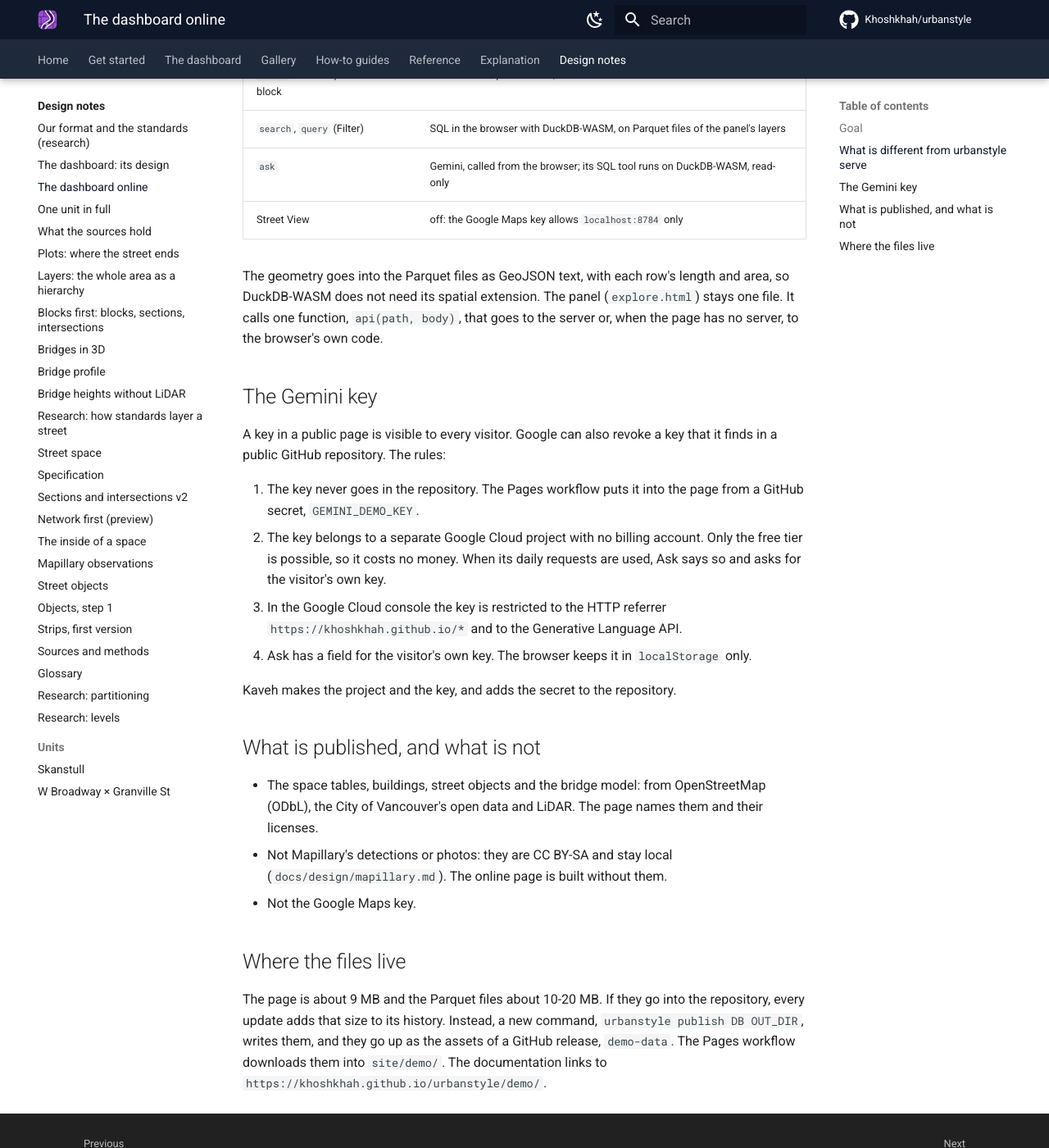
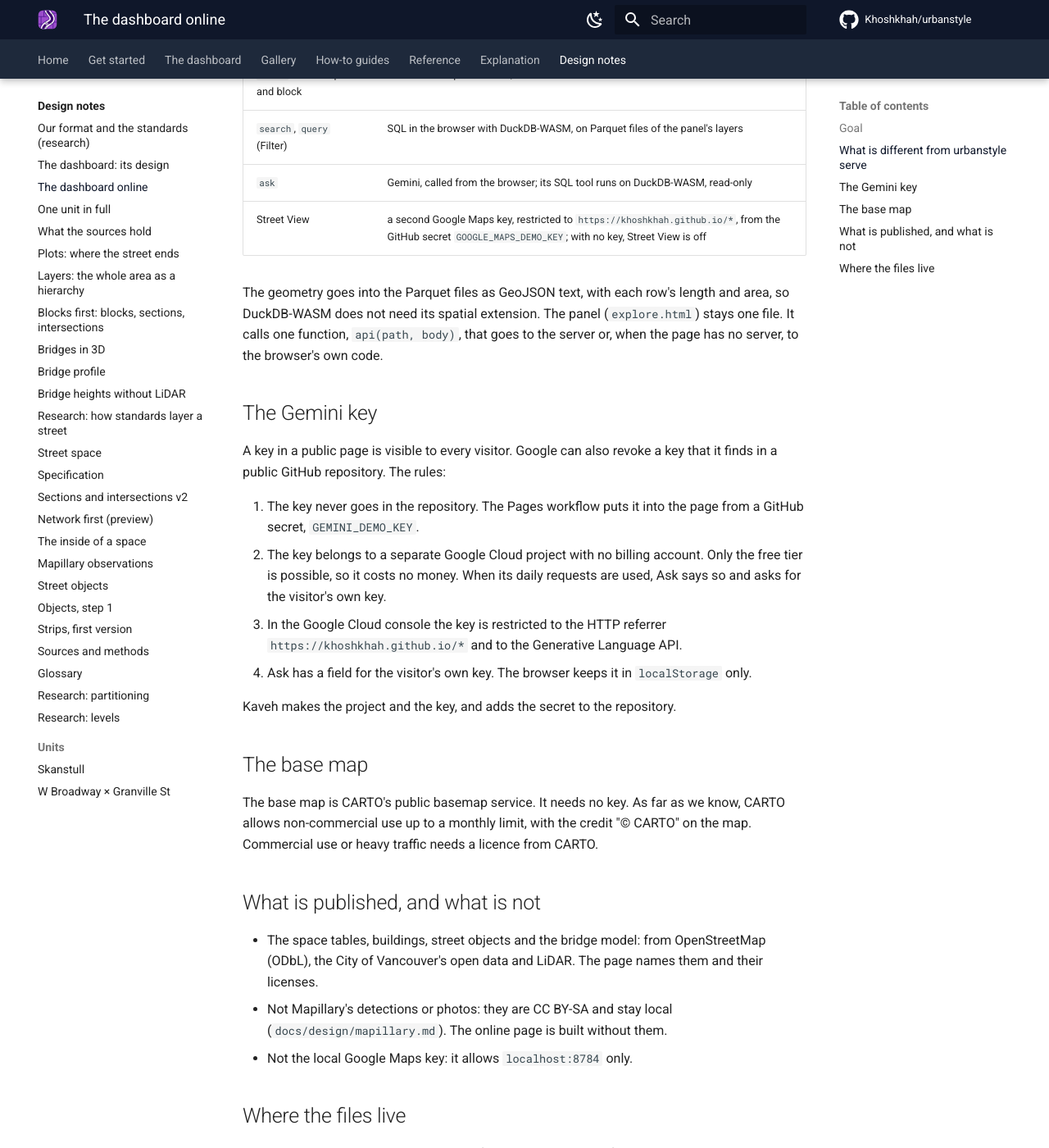
Before and after one commit to Khoshkhah/urbanstyle, an MkDocs documentation site: the page built from docs/design/online-dashboard.md, in a window 1280 px wide and 1400 px high, scrolled down 602 px. Shown: the whole window at 82% size. Built offline with MkDocs 1.6.1 and Material for MkDocs 9.7.7, drawn with Linux system fonts in a browser that asks for light colours; comment, search, counter and statistics services are not loaded.

Commit message:
Dashboard: blocks, buildings, spaces and subsections on at the start; the online design note: the base map and the Maps key
Co-Authored-By: Claude Opus 5.5 <noreply@anthropic.com>

```diff
--- a/docs/design/online-dashboard.md
+++ b/docs/design/online-dashboard.md
@@ -18,7 +18,7 @@ GitHub Pages serves only static files. `urbanstyle serve` answers the panel from
 | `focus` of each space and block | made once at publish time, as one JSON file |
 | `search`, `query` (Filter) | SQL in the browser with DuckDB-WASM, on Parquet files of the panel's layers |
 | `ask` | Gemini, called from the browser; its SQL tool runs on DuckDB-WASM, read-only |
-| Street View | off: the Google Maps key allows `localhost:8784` only |
+| Street View | a second Google Maps key, restricted to `https://khoshkhah.github.io/*`, from the GitHub secret `GOOGLE_MAPS_DEMO_KEY`; with no key, Street View is off |
 
 The geometry goes into the Parquet files as GeoJSON text, with each row's length and area, so DuckDB-WASM does not need its
 spatial extension. The panel (`explore.html`) stays one file. It calls one function, `api(path, body)`, that goes to the server
@@ -38,13 +38,18 @@ The rules:
 
 Kaveh makes the project and the key, and adds the secret to the repository.
 
+## The base map
+
+The base map is CARTO's public basemap service. It needs no key. As far as we know, CARTO allows non-commercial use up to a monthly
+limit, with the credit "© CARTO" on the map. Commercial use or heavy traffic needs a licence from CARTO.
+
 ## What is published, and what is not
 
 - The space tables, buildings, street objects and the bridge model: from OpenStreetMap (ODbL), the City of Vancouver's open data
   and LiDAR. The page names them and their licenses.
 - Not Mapillary's detections or photos: they are CC BY-SA and stay local (`docs/design/mapillary.md`). The online page is built
   without them.
-- Not the Google Maps key.
+- Not the local Google Maps key: it allows `localhost:8784` only.
 
 ## Where the files live
 
--- a/src/urbanstyle/explore.html
+++ b/src/urbanstyle/explore.html
@@ -276,9 +276,10 @@ $('xptabs').onclick=e=>{const t=e.target.dataset.t; if(!t)return; [...$('xptabs'
 // the panel, folded (xp-off) or not; the map fills what is left
 const B=document.body, resize=()=>setTimeout(()=>M()&&M().resize(),0);
 B.classList.add('xp','xp-city');
-// the map: quiet at first (the basemap, the buildings in grey, the bridge), then what Layers ticks (allow): the old page's own logic
+// the map: quiet at first (the basemap, the blocks, the buildings in grey, the spaces, the subsections and the bridge: Kaveh,
+// 2026-10-13), then what Layers ticks (allow): the old page's own logic
 // shows its layers again at times (hush hides what is not allowed)
-const allow=new Set(['Buildings','Bridge 2D']), hid=new Set(), GREY={'fill-color':'#efede9','line-color':'#cdc8c1'}; let oldPaint=null;
+const allow=new Set(['Blocks','Buildings','Spaces','Subsections','Bridge 2D']), hid=new Set(), GREY={'fill-color':'#efede9','line-color':'#cdc8c1'}; let oldPaint=null;
 const roadsOn=on=>{const m=M(); if(m&&!(typeof in3d!=='undefined'&&in3d))m.getStyle().layers.forEach(l=>{if(/^roads-/.test(l.id))m.setLayoutProperty(l.id,'visibility',on?'visible':'none')})};
 const HIDE_LY=l=>l==='Bridge 2D'||/3D/.test(l);     // (not in Layers: the bridge goes by the levels; 3D layers are 3D's)
 function hush(){if(!B.classList.contains('xp')||typeof OVERLAYS==='undefined'||!M())return;
```
